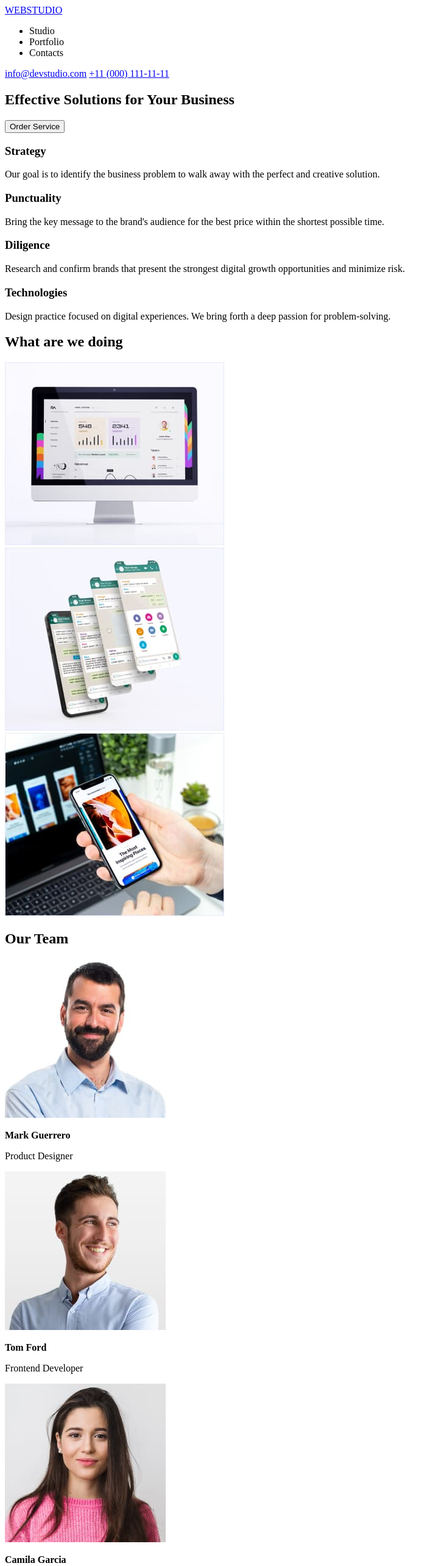
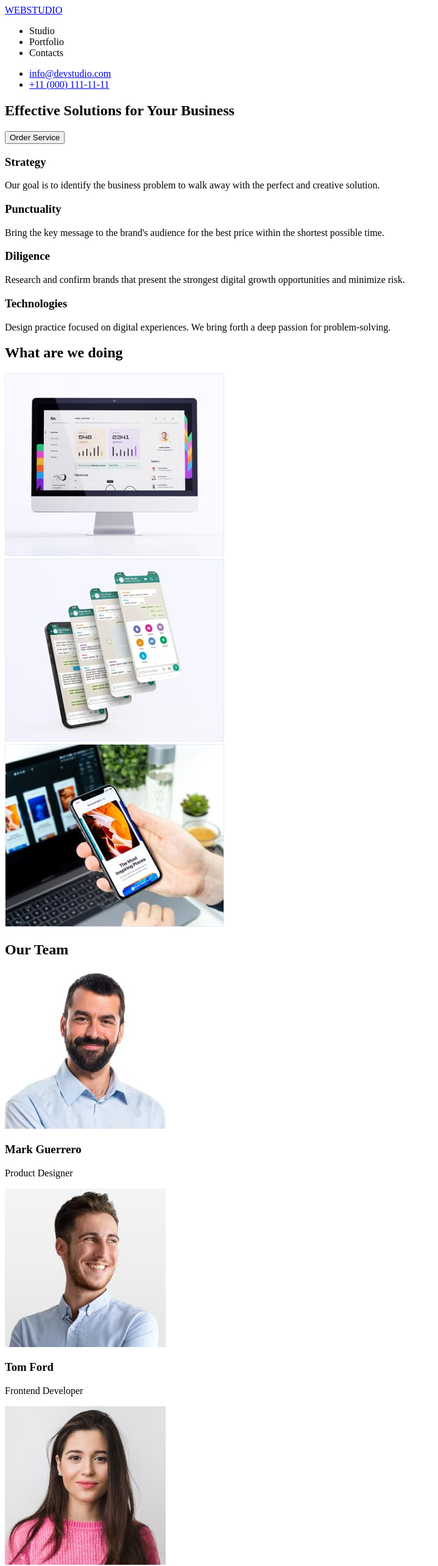
Before and after one commit to johncleece/goit-markup-hw-01, a plain HTML site: page index.html in a window 1280 px wide. Shown: the top 2568 px of the page at 61% size, without its empty margins (0-719 px from the left). Drawn offline with Linux system fonts and the light colour scheme.

Commit message:
Update index.html

```diff
--- a/index.html
+++ b/index.html
@@ -19,9 +19,11 @@
                 <li>Portfolio</li>
                 <li>Contacts</li>
             </ul>
-        <a href="mailto:info@devstudio.com">info@devstudio.com</a>
-        <a href="telto:+11 (000) 111-11-11">+11 (000) 111-11-11</a>
          </nav>
+            <ul>
+                <li><a href="mailto:info@devstudio.com">info@devstudio.com</a></li>
+                <li><a href="telto:+11 (000) 111-11-11">+11 (000) 111-11-11</a></li>
+            </ul>
     </header>
 
 <!-- main -->
@@ -67,22 +69,22 @@
     <h2>Our Team</h2>
     <div>
         <img src="./images/img1.jpg" alt="Mark Guerrero" width="264" height="260"/>
-        <p><b>Mark Guerrero</b></p>
+        <h3>Mark Guerrero</h3>
         <p>Product Designer</p>
     </div>
     <div>
         <img src="./images/img2.jpg" alt="Tom Ford" width="264" height="260"/>
-        <p><b>Tom Ford</b></p>
+        <h3>Tom Ford</h3>
         <p>Frontend Developer</p>
     </div>
     <div>
         <img src="./images/img3.jpg" alt="Camila Garcia" width="264" height="260"/>
-        <p><b>Camila Garcia</b></p>
+        <h3>Camila Garcia</h3>
         <p>Marketing</p>
     </div>
     <div>
         <img src="./images/img4.jpg" alt="Daniel Wilson" width="264" height="260"/>
-        <p><b>Daniel Wilson</b></p>
+        <h3>Daniel Wilson</h3>
         <p>UI Designer</p>
     </div>
 </section>
```
